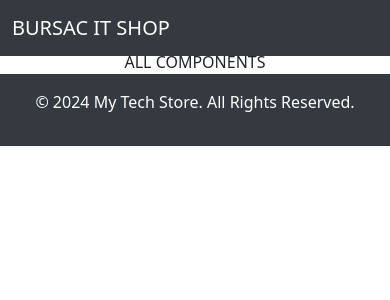
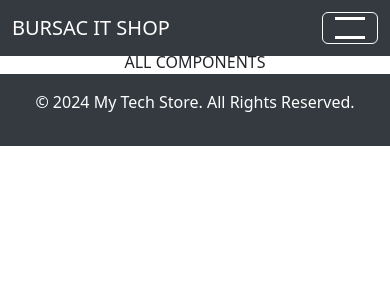
Before and after one commit to BursacAleksandar99/WEBSHOP-APP-FRONT, a React (Create React App) app: page /AllComponents in a window 390 px wide. Shown: the top 300 px of the page. Built offline with nearby package versions, Linux system fonts and the light colour scheme.

Commit message:
Creating hamburger menu, first time

```diff
--- a/package.json
+++ b/package.json
@@ -6,6 +6,7 @@
     "@fortawesome/fontawesome-svg-core": "^6.6.0",
     "@fortawesome/free-solid-svg-icons": "^6.6.0",
     "@fortawesome/react-fontawesome": "^0.2.2",
+    "@popperjs/core": "^2.11.8",
     "@testing-library/jest-dom": "^5.17.0",
     "@testing-library/react": "^13.4.0",
     "@testing-library/user-event": "^13.5.0",
--- a/src/App.css
+++ b/src/App.css
@@ -157,3 +157,54 @@ footer {
 .range-size{
   width: 200px;
 }
+
+.navbar-toggler.custom-toggler {
+  border-color: white
+}
+
+.navbar-toggler.custom-toggler .navbar-toggler-icon {
+  background-image: none;
+  width: 30px;
+  height: 22px;
+  position: relative;
+}
+
+.navbar-toggler.custom-toggler .navbar-toggler-icon::before,
+.navbar-toggler.custom-toggler .navbar-toggler-icon::after,
+.navbar-toggler.custom-toggler .navbar-toggler-icon div {
+  content: "";
+  position: absolute;
+  width: 100%;
+  height: 3px;
+  background-color: white;
+  left: 0;
+  transition: 0.3s;
+}
+
+.navbar-toggler.custom-toggler .navbar-toggler-icon::before {
+  top: 0;
+}
+
+.navbar-toggler.custom-toggler .navbar-toggler-icon::after {
+  bottom: 0;
+}
+
+.navbar-toggler.custom-toggler .navbar-toggler-icon div {
+  top: 50%;
+  transform: translateY(-50%);
+}
+
+/* Kada je navbar otvoren, promeni izgled hamburger ikonice */
+.navbar-toggler[aria-expanded="true"] .navbar-toggler-icon::before {
+  transform: rotate(45deg);
+  top: 35%;
+}
+
+.navbar-toggler[aria-expanded="true"] .navbar-toggler-icon::after {
+  transform: rotate(-45deg);
+  bottom: 50%;
+}
+
+.navbar-toggler[aria-expanded="true"] .navbar-toggler-icon div {
+  opacity: 0;
+}
--- a/src/App.js
+++ b/src/App.js
@@ -4,6 +4,7 @@ import Home from './pages/Home';
 import Contact from './pages/Contact';
 import About from './pages/About';
 import 'bootstrap/dist/css/bootstrap.min.css';
+import 'bootstrap/dist/js/bootstrap.bundle.min.js';
 import Processors from './pages/Processors';
 import Login from './pages/Login';
 import Registration from './pages/Registration';
@@ -67,6 +68,10 @@ function App() {
             <nav className='navbar navbar-expand-lg navbar-light nav-menu-color fixed-top'>
               <div className='container-fluid'>
                 <Link className='navbar-brand text-white' to='/'>BURSAC IT SHOP</Link>
+
+               <button className="navbar-toggler custom-toggler" type="button" data-bs-toggle="collapse" data-bs-target="#navbarNav" aria-controls="navbarNav" aria-expanded="false" aria-label="Toggle navigation">
+      <span className="navbar-toggler-icon"></span>
+    </button>
 
                 <div className='collapse navbar-collapse' id='navbarNav'>
                   <ul className='navbar-nav'>
```
Also changed, not shown: 1 other file (tests, documents, lock files or other folders).
